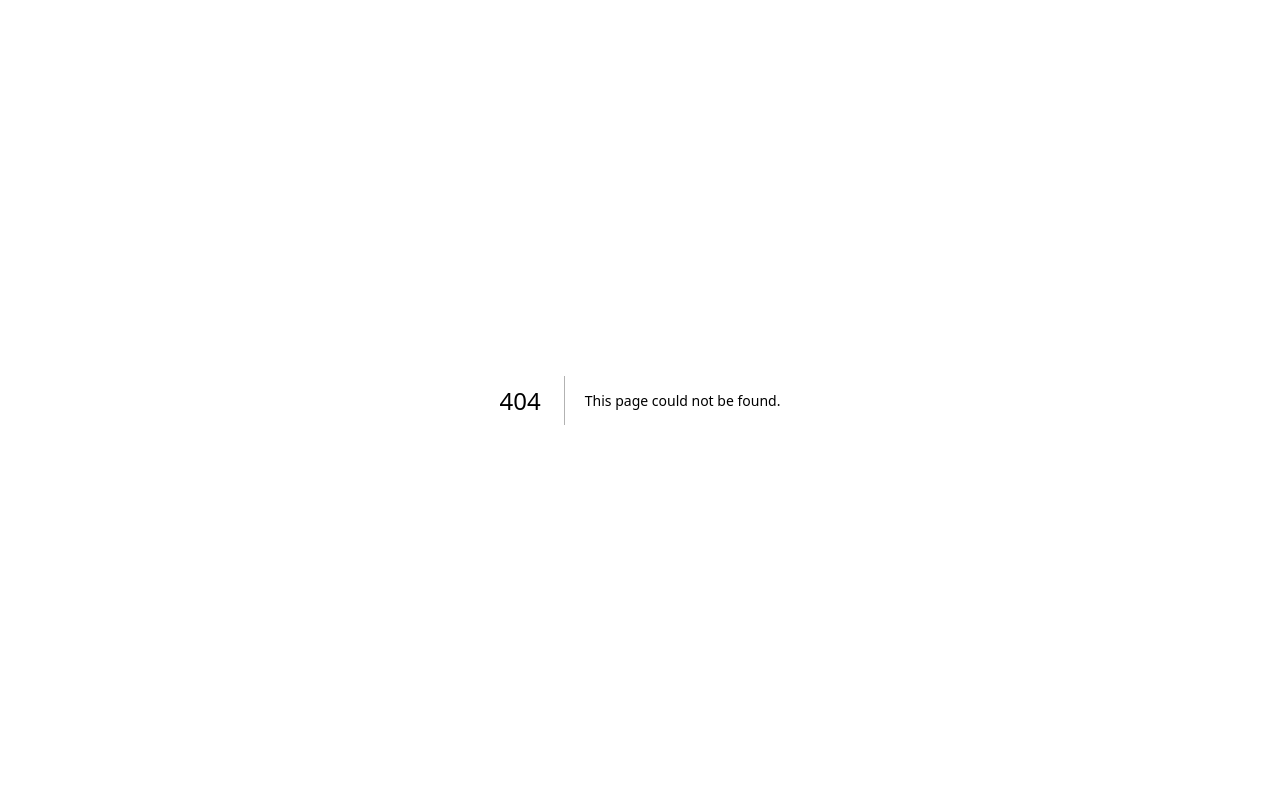
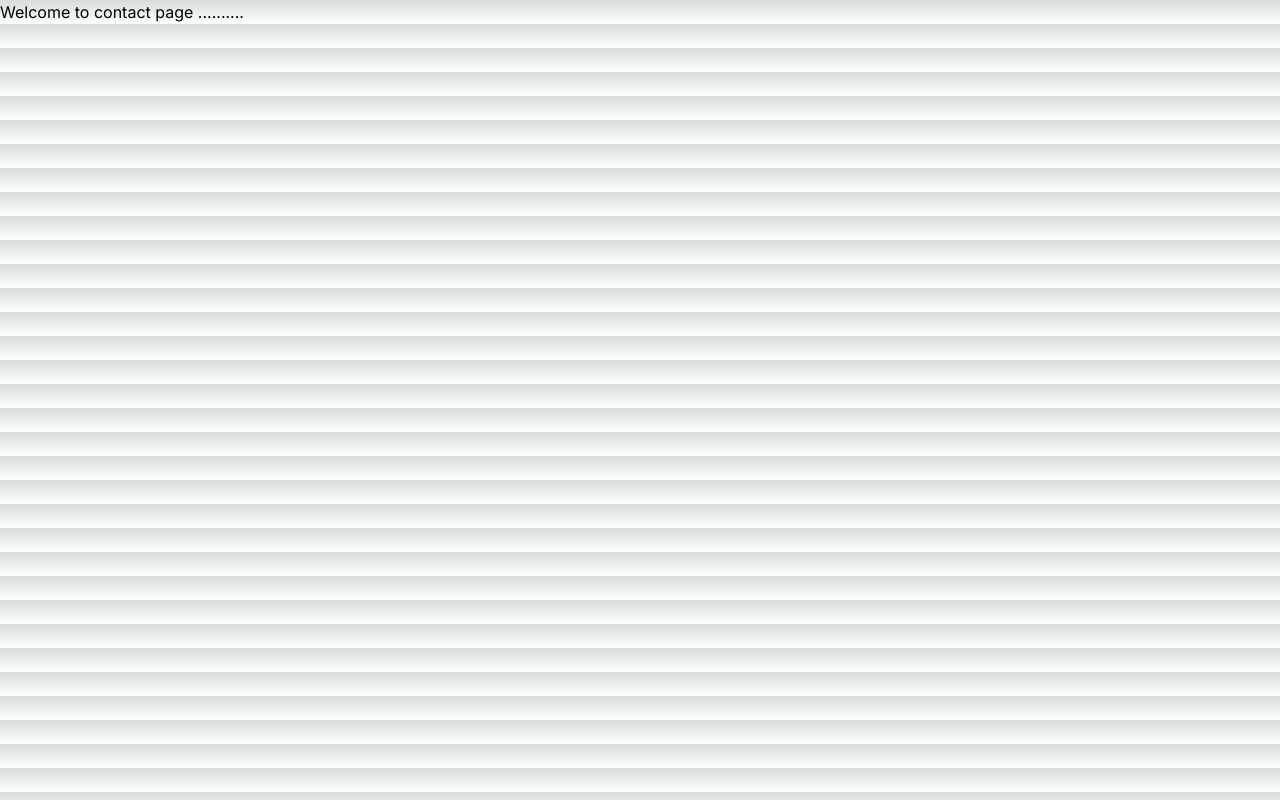
Before and after one commit to sadek1999/first-nextjs, a Next.js app: page /contact in a window 1280 px wide. Before the commit this address had no page. Built offline with nearby package versions, Linux system fonts and the light colour scheme.

Commit message:
set folder base routing system

```diff
--- /dev/null
+++ b/src/app/about/page.js
@@ -0,0 +1,11 @@
+import React from 'react';
+
+const AboutPage = () => {
+    return (
+        <div>
+            <h1>This is about page ..........</h1>
+        </div>
+    );
+};
+
+export default AboutPage;
--- /dev/null
+++ b/src/app/contact/page.js
@@ -0,0 +1,11 @@
+import React from 'react';
+
+const ContactPage = () => {
+    return (
+        <div>
+            <h1>Welcome to contact page ..........</h1>
+        </div>
+    );
+};
+
+export default ContactPage;
```
